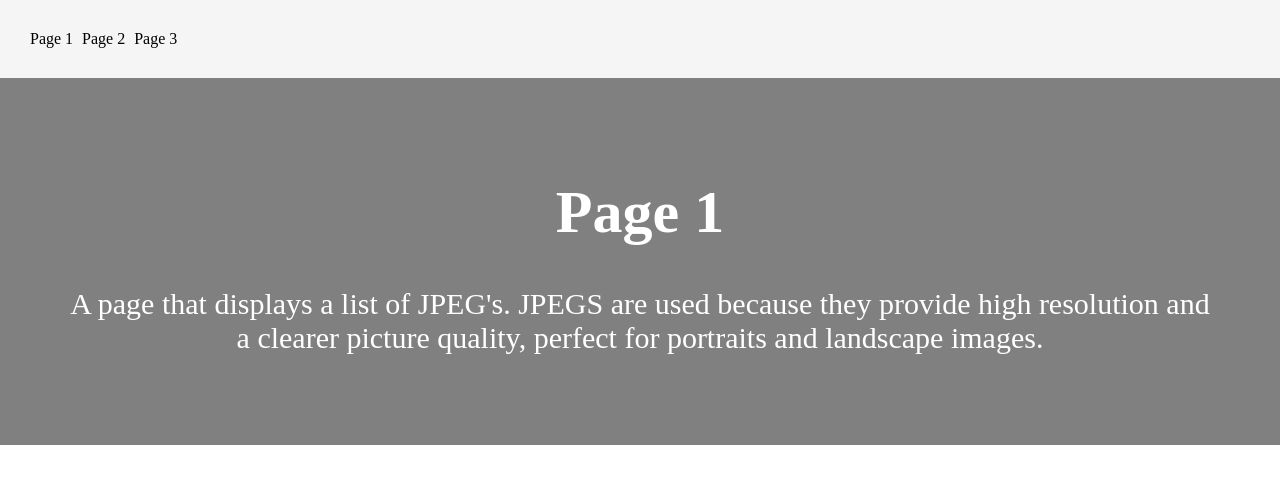
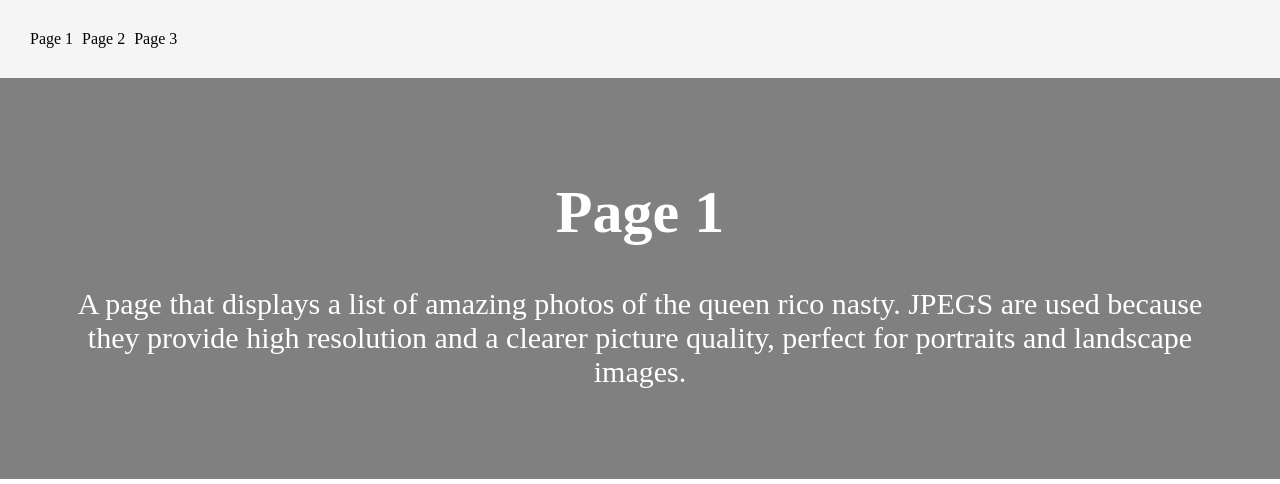
Before and after one commit to flor3nc3/lab55, a plain HTML site: page index.html in a window 1280 px wide. Shown: the top 484 px of the page. Drawn offline with Linux system fonts and the light colour scheme.

Commit message:
changed text

```diff
--- a/index.html
+++ b/index.html
@@ -17,7 +17,7 @@
       <div class="header bg-1">
         <h1>Page 1</h1>
         <p>
-          A page that displays a list of JPEG's. JPEGS are used because they
+          A page that displays a list of amazing photos of the queen rico nasty. JPEGS are used because they
           provide high resolution and a clearer picture quality, perfect for
           portraits and landscape images.
         </p>
```
